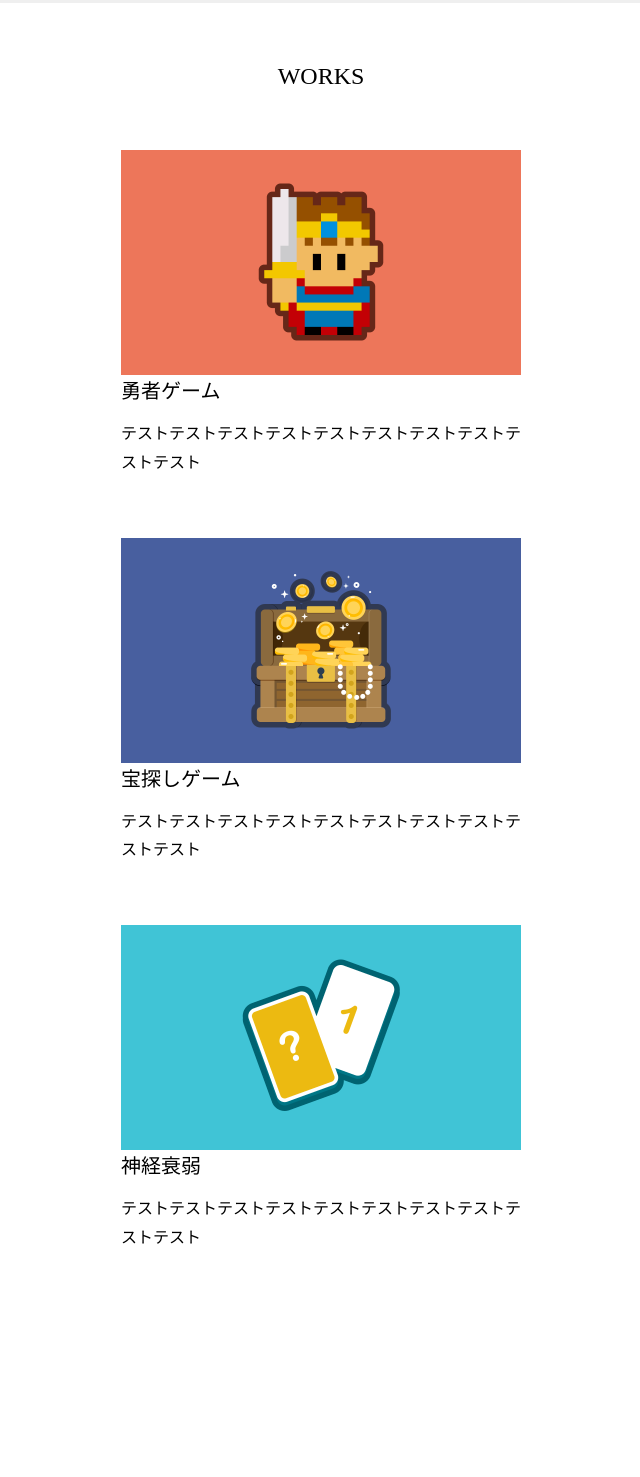
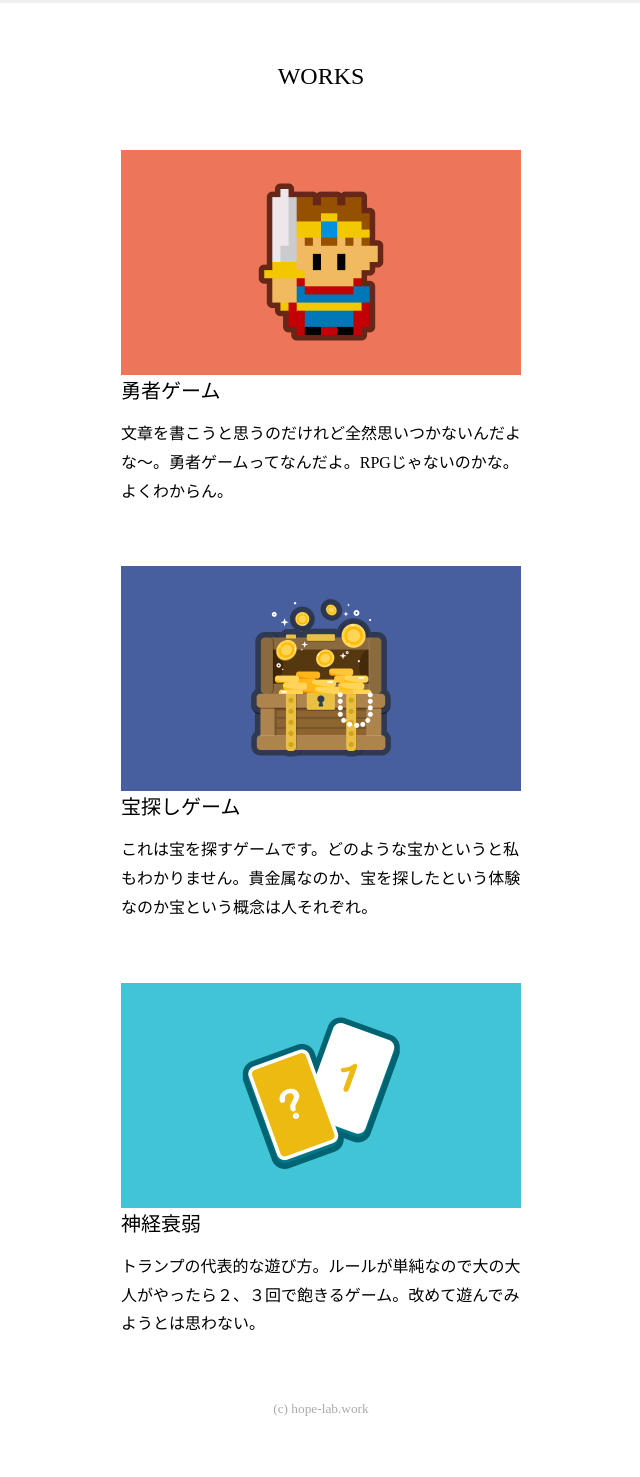
Before and after one commit to nobuyuki-k/css_practice, a plain HTML site: page index.html in a window 1280 px wide. Shown: the part 181-1658 px from the top of the page, without its empty margins (319-959 px from the left). Before the commit the page ends 1434 px from the top, so only its background shows below. Drawn offline with Linux system fonts and the light colour scheme.

Commit message:
一旦、ポートフォリオの項目は終了

```diff
--- a/css/style.css
+++ b/css/style.css
@@ -73,3 +73,9 @@ main p {
 main section + section {
   margin-top: 60px;
 }
+
+footer {
+  padding: 60px 0;
+  text-align: center;
+  color: #aaa;
+}
--- a/index.html
+++ b/index.html
@@ -55,7 +55,7 @@
           width="400"
           height="225">
           <h2>勇者ゲーム</h2>
-        <p>テストテストテストテストテストテストテストテストテストテスト</p>
+        <p>文章を書こうと思うのだけれど全然思いつかないんだよな〜。勇者ゲームってなんだよ。RPGじゃないのかな。よくわからん。</p>
       </section>
       <section>
         <img
@@ -64,7 +64,7 @@
           width="400"
           height="225">
           <h2>宝探しゲーム</h2>
-        <p>テストテストテストテストテストテストテストテストテストテスト</p>
+        <p>これは宝を探すゲームです。どのような宝かというと私もわかりません。貴金属なのか、宝を探したという体験なのか宝という概念は人それぞれ。</p>
       </section>
       <section>
         <img
@@ -73,9 +73,12 @@
           width="400"
           height="225">
           <h2>神経衰弱</h2>
-        <p>テストテストテストテストテストテストテストテストテストテスト</p>
+        <p>トランプの代表的な遊び方。ルールが単純なので大の大人がやったら２、３回で飽きるゲーム。改めて遊んでみようとは思わない。</p>
       </section>
     </div>
   </main>
+  <footer>
+    <small>(c) hope-lab.work</small>
+  </footer>
 </body>
 </html>
```
